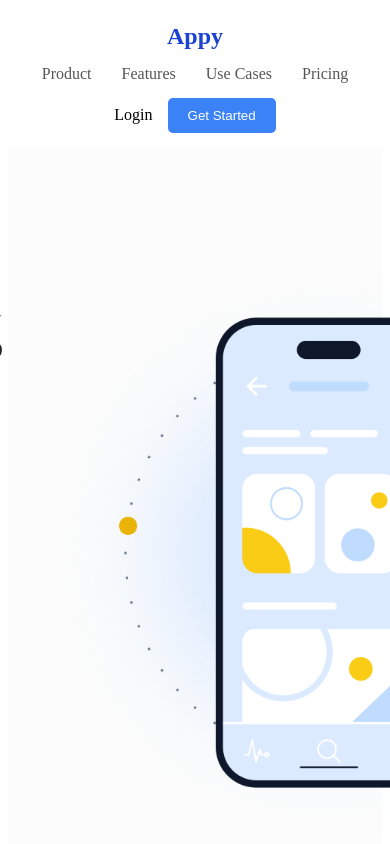
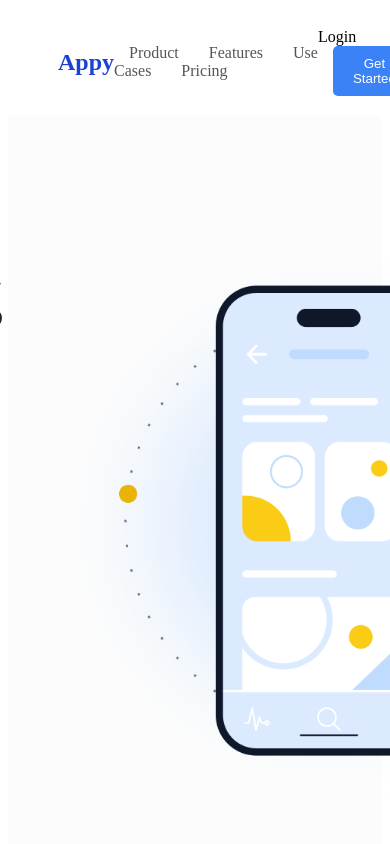
Before and after one commit to bilall571/figma1, a React (Vite) app: page / in a window 390 px wide. Shown: the top 844 px of the page. Built offline with nearby package versions, Linux system fonts and the light colour scheme.

Commit message:
error yu

```diff
--- a/src/components/BottomCta/BottomCta.css
+++ b/src/components/BottomCta/BottomCta.css
@@ -58,12 +58,3 @@
   height: auto;
   display: block;
 }
-
-@media (max-width: 1024px) {
-  .pre-footer-cta {
-    flex-direction: column;
-    text-align: center;
-    padding: 80px 20px;
-  }
-  .cta-phone-mockup { max-width: 380px; }
-}
--- a/src/components/Header/Header.css
+++ b/src/components/Header/Header.css
@@ -27,18 +27,3 @@
   cursor: pointer;
   margin-left: 15px;
 }
-
-/* Адаптация для мобилок */
-@media (max-width: 768px) {
-  .shapka {
-    flex-direction: column;
-    padding: 15px;
-  }
-  .menyu-ssylki {
-    margin-top: 15px;
-    margin-bottom: 15px;
-    display: flex;
-    flex-wrap: wrap;
-    justify-content: center;
-  }
-}
```
